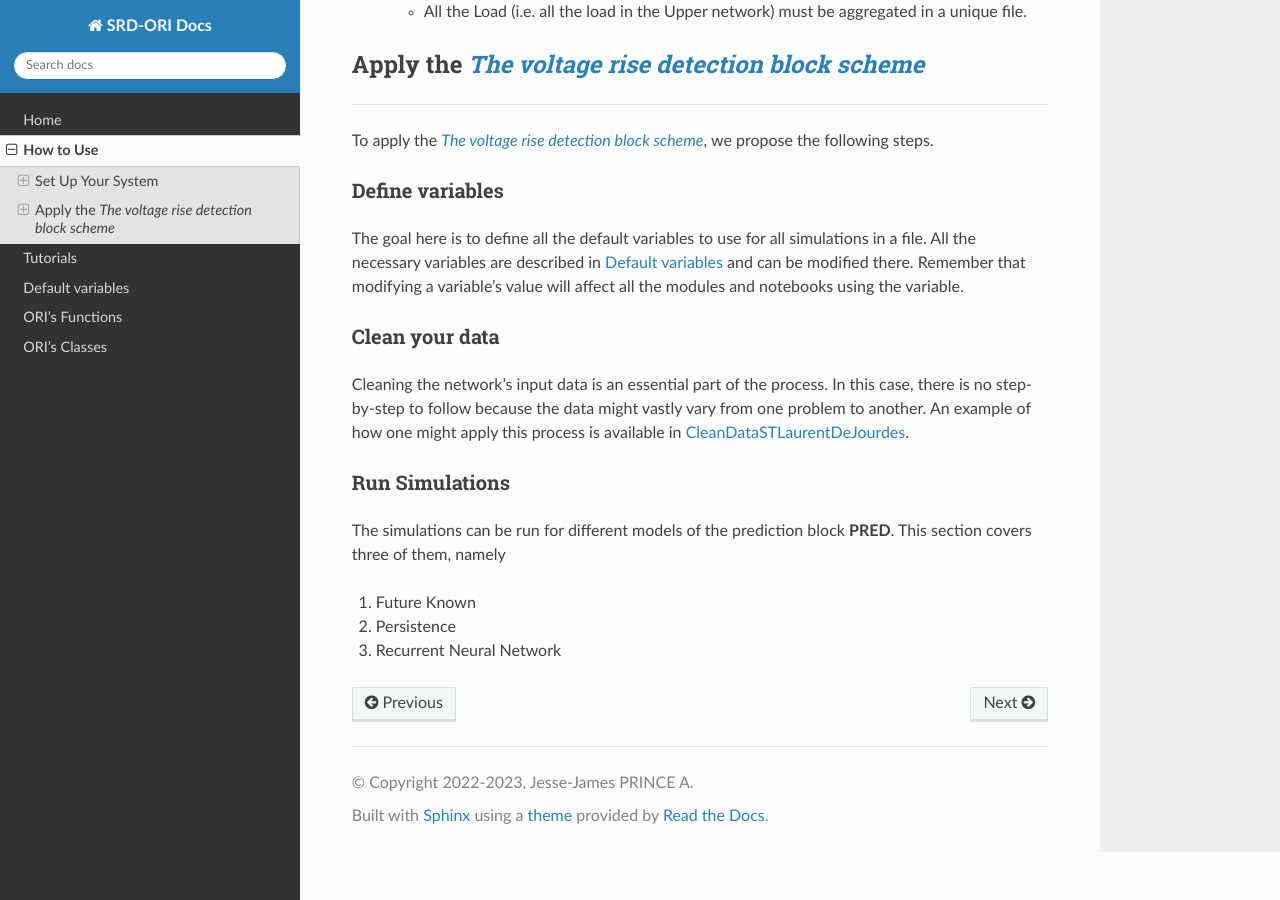
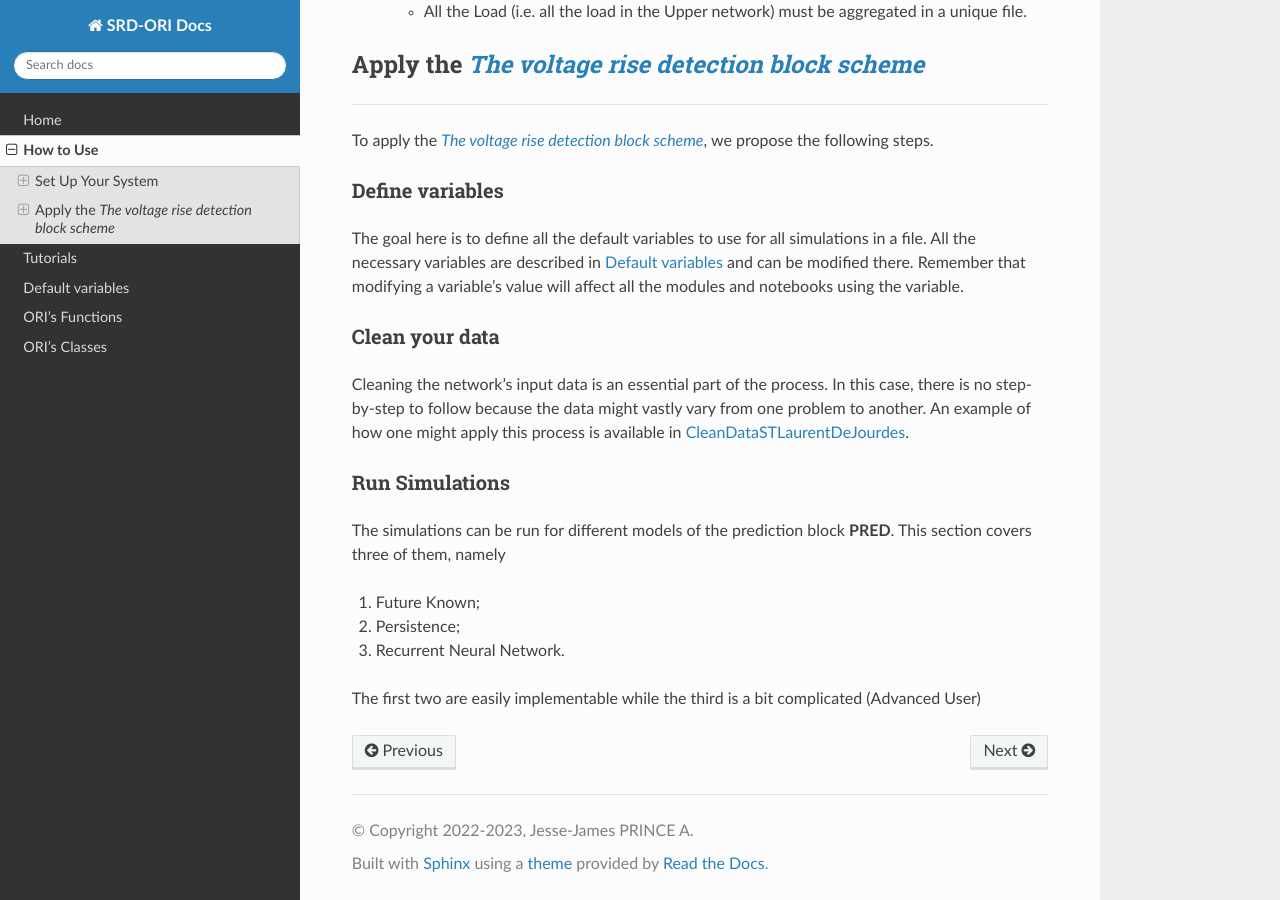
Before and after one commit to pajjaecat/ORI-SRD, a Sphinx documentation site: the page built from docs/howToUse.rst, in a window 1280 px wide and 900 px high, scrolled down 1343 px. Built offline with Sphinx 7.4.7 and the Read the Docs theme 2.0.0, drawn with Linux system fonts in a browser that asks for light colours.

Commit message:
Update howToUse.rst

```diff
--- a/docs/howToUse.rst
+++ b/docs/howToUse.rst
@@ -93,6 +93,8 @@ Run Simulations
 ^^^^^^^^^^^^^^^^
 The simulations can be run for different models of the prediction block **PRED**. This section covers three of them, namely
 
-#. Future Known
-#. Persistence
-#. Recurrent Neural Network
+#. Future Known;
+#. Persistence;
+#. Recurrent Neural Network.
+
+The first two are easily implementable while the third is a bit complicated (Advanced User)
```
